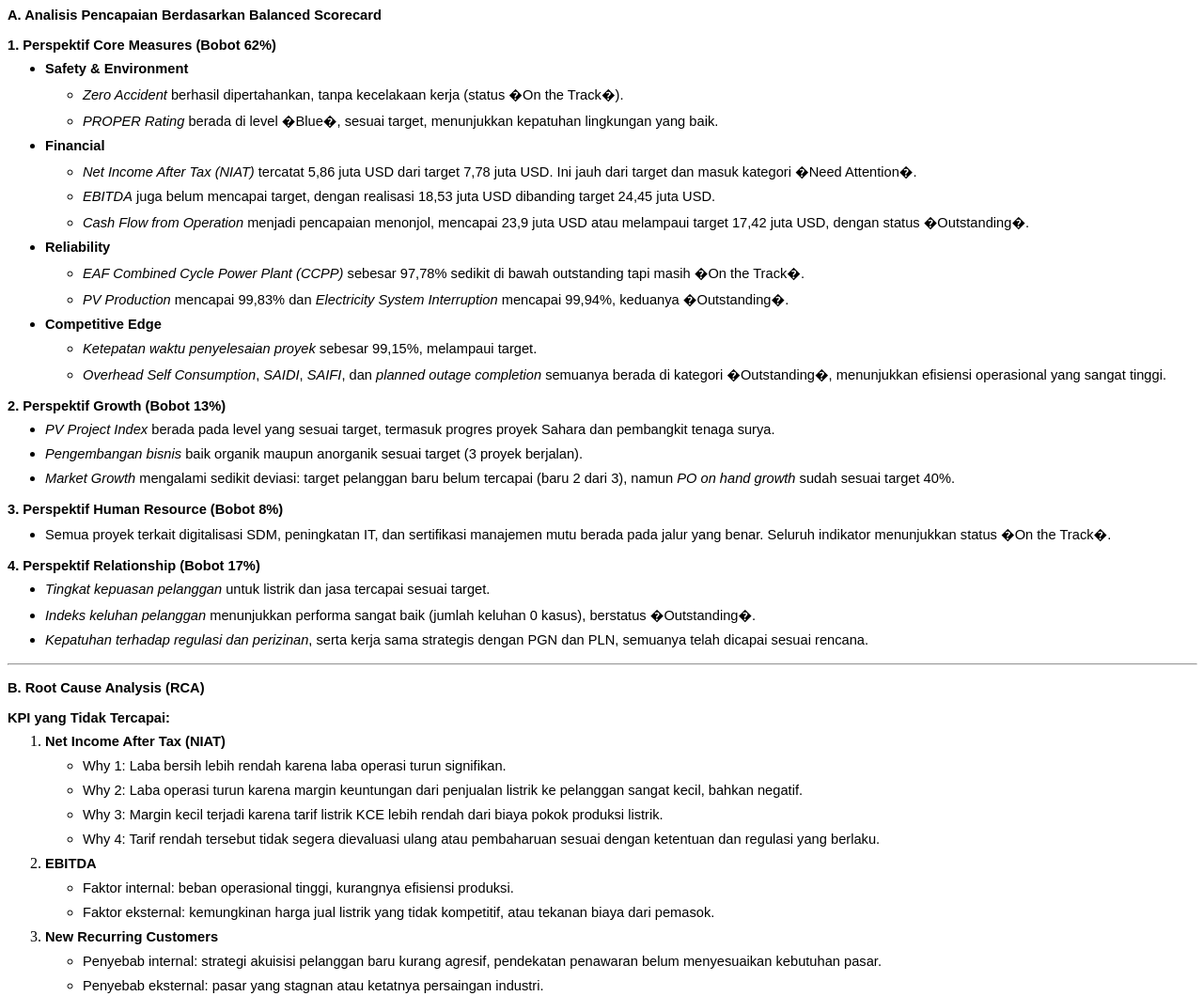
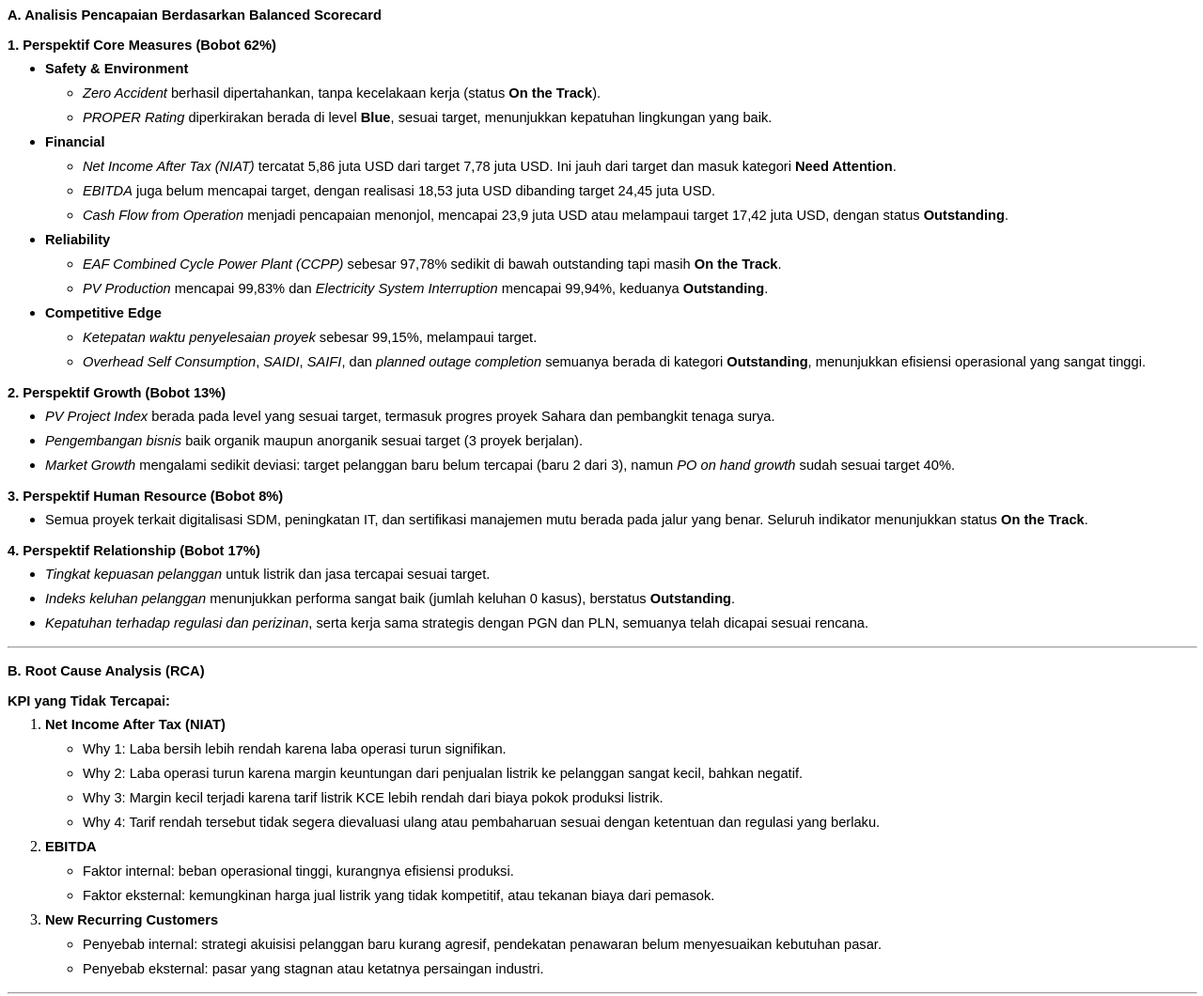
Before and after one commit to agungwn/CSC-KCE, a plain HTML site: page analyzer.html in a window 1280 px wide. Shown: the top 1060 px of the page at 94% size. Drawn offline with Linux system fonts and the light colour scheme.

Commit message:
Update analyzer.html

```diff
--- a/analyzer.html
+++ b/analyzer.html
@@ -42,14 +42,15 @@ class=SpellE>Perspektif</span> Core Measures (<span class=SpellE>Bobot</span>
       style='font-size:11.0pt;font-family:"Arial",sans-serif'> <span
       class=SpellE>berhasil</span> <span class=SpellE>dipertahankan</span>, <span
       class=SpellE>tanpa</span> <span class=SpellE>kecelakaan</span> <span
-      class=SpellE>kerja</span> (status �On the Track�).<o:p></o:p></span></li>
+      class=SpellE>kerja</span> (status <b>On the Track</b>).<o:p></o:p></span></li>
   <li class=MsoNormal style='margin-bottom:6.0pt;text-align:justify;line-height:
       normal;mso-list:l14 level2 lfo1;tab-stops:list 72.0pt'><i><span
       style='font-size:11.0pt;font-family:"Arial",sans-serif'>PROPER Rating</span></i><span
       style='font-size:11.0pt;font-family:"Arial",sans-serif'> <span
-      class=SpellE>berada</span> di level �Blue�, <span class=SpellE>sesuai</span>
-      target, <span class=SpellE>menunjukkan</span> <span class=SpellE>kepatuhan</span>
-      <span class=SpellE>lingkungan</span> yang <span class=SpellE>baik</span>.<o:p></o:p></span></li>
+      class=SpellE>diperkirakan</span> <span class=SpellE>berada</span> di
+      level <b>Blue</b>, <span class=SpellE>sesuai</span> target, <span
+      class=SpellE>menunjukkan</span> <span class=SpellE>kepatuhan</span> <span
+      class=SpellE>lingkungan</span> yang <span class=SpellE>baik</span>.<o:p></o:p></span></li>
  </ul>
  <li class=MsoNormal style='margin-bottom:6.0pt;text-align:justify;line-height:
      normal;mso-list:l14 level1 lfo1;tab-stops:list 36.0pt'><b><span
@@ -64,7 +65,7 @@ class=SpellE>Perspektif</span> Core Measures (<span class=SpellE>Bobot</span>
       USD <span class=SpellE>dari</span> target 7,78 <span class=SpellE>juta</span>
       USD. Ini <span class=SpellE>jauh</span> <span class=SpellE>dari</span>
       target dan <span class=SpellE>masuk</span> <span class=SpellE>kategori</span>
-      �Need Attention�.<o:p></o:p></span></li>
+      <b>Need Attention</b>.<o:p></o:p></span></li>
   <li class=MsoNormal style='margin-bottom:6.0pt;text-align:justify;line-height:
       normal;mso-list:l14 level2 lfo1;tab-stops:list 72.0pt'><i><span
       style='font-size:11.0pt;font-family:"Arial",sans-serif'>EBITDA</span></i><span
@@ -81,7 +82,7 @@ class=SpellE>Perspektif</span> Core Measures (<span class=SpellE>Bobot</span>
       class=SpellE>menonjol</span>, <span class=SpellE>mencapai</span> 23,9 <span
       class=SpellE>juta</span> USD <span class=SpellE>atau</span> <span
       class=SpellE>melampaui</span> target 17,42 <span class=SpellE>juta</span>
-      USD, <span class=SpellE>dengan</span> status �Outstanding�.<o:p></o:p></span></li>
+      USD, <span class=SpellE>dengan</span> status <b>Outstanding</b>.<o:p></o:p></span></li>
  </ul>
  <li class=MsoNormal style='margin-bottom:6.0pt;text-align:justify;line-height:
      normal;mso-list:l14 level1 lfo1;tab-stops:list 36.0pt'><b><span
@@ -95,14 +96,14 @@ class=SpellE>Perspektif</span> Core Measures (<span class=SpellE>Bobot</span>
       font-family:"Arial",sans-serif'> <span class=SpellE>sebesar</span> 97,78%
       <span class=SpellE>sedikit</span> di <span class=SpellE>bawah</span>
       outstanding <span class=SpellE>tapi</span> <span class=SpellE>masih</span>
-      �On the Track�.<o:p></o:p></span></li>
+      <b>On the Track</b>.<o:p></o:p></span></li>
   <li class=MsoNormal style='margin-bottom:6.0pt;text-align:justify;line-height:
       normal;mso-list:l14 level2 lfo1;tab-stops:list 72.0pt'><i><span
       style='font-size:11.0pt;font-family:"Arial",sans-serif'>PV Production</span></i><span
       style='font-size:11.0pt;font-family:"Arial",sans-serif'> <span
       class=SpellE>mencapai</span> 99,83% dan <i>Electricity System
       Interruption</i> <span class=SpellE>mencapai</span> 99,94%, <span
-      class=SpellE>keduanya</span> �Outstanding�.<o:p></o:p></span></li>
+      class=SpellE>keduanya</span> <b>Outstanding</b>.<o:p></o:p></span></li>
  </ul>
  <li class=MsoNormal style='margin-bottom:6.0pt;text-align:justify;line-height:
      normal;mso-list:l14 level1 lfo1;tab-stops:list 36.0pt'><b><span
@@ -123,7 +124,7 @@ class=SpellE>Perspektif</span> Core Measures (<span class=SpellE>Bobot</span>
       Consumption</span></i><span style='font-size:11.0pt;font-family:"Arial",sans-serif'>,
       <i>SAIDI</i>, <i>SAIFI</i>, dan <i>planned outage completion</i> <span
       class=SpellE>semuanya</span> <span class=SpellE>berada</span> di <span
-      class=SpellE>kategori</span> �Outstanding�, <span class=SpellE>menunjukkan</span>
+      class=SpellE>kategori</span> <b>Outstanding</b>, <span class=SpellE>menunjukkan</span>
       <span class=SpellE>efisiensi</span> <span class=SpellE>operasional</span>
       yang sangat <span class=SpellE>tinggi</span>.<o:p></o:p></span></li>
  </ul>
@@ -181,7 +182,7 @@ class=SpellE>Perspektif</span> Human Resource (<span class=SpellE>Bobot</span>
      <span class=SpellE>mutu</span> <span class=SpellE>berada</span> pada <span
      class=SpellE>jalur</span> yang <span class=SpellE>benar</span>. <span
      class=SpellE>Seluruh</span> <span class=SpellE>indikator</span> <span
-     class=SpellE>menunjukkan</span> status �On the Track�.<o:p></o:p></span></li>
+     class=SpellE>menunjukkan</span> status <b>On the Track</b>.<o:p></o:p></span></li>
 </ul>
 
 <p class=MsoNormal style='margin-bottom:6.0pt;text-align:justify;line-height:
@@ -207,7 +208,7 @@ class=SpellE>Perspektif</span> Relationship (<span class=SpellE>Bobot</span>
      class=SpellE>menunjukkan</span> <span class=SpellE>performa</span> sangat <span
      class=SpellE>baik</span> (<span class=SpellE>jumlah</span> <span
      class=SpellE>keluhan</span> 0 <span class=SpellE>kasus</span>), <span
-     class=SpellE>berstatus</span> �Outstanding�.<o:p></o:p></span></li>
+     class=SpellE>berstatus</span> <b>Outstanding</b>.<o:p></o:p></span></li>
  <li class=MsoNormal style='margin-bottom:6.0pt;text-align:justify;line-height:
      normal;mso-list:l3 level1 lfo4;tab-stops:list 36.0pt'><span class=SpellE><i><span
      style='font-size:11.0pt;font-family:"Arial",sans-serif'>Kepatuhan</span></i></span><i><span
@@ -676,8 +677,8 @@ mso-fareast-theme-font:minor-fareast;mso-ansi-language:IN'><u1:p></u1:p><o:p></o
  <li class=MsoNormal style='margin-bottom:6.0pt;text-align:justify;line-height:
      normal;mso-list:l12 level1 lfo14;tab-stops:list 36.0pt'><span lang=IN
      style='font-size:11.0pt;font-family:"Arial",sans-serif;mso-fareast-font-family:
-     "Times New Roman";mso-ansi-language:IN'>Tetapkan <b>ambang batas
-     pencapaian yang lebih menantang</b> untuk KPI yang sudah terlalu “mudah”.<u1:p></u1:p><o:p></o:p></span></li>
+     "Times New Roman";mso-ansi-language:IN'>Tetapkan <b>ambang batas pencapaian
+     yang lebih menantang</b> untuk KPI yang sudah terlalu “mudah”.<u1:p></u1:p><o:p></o:p></span></li>
 </ul>
 
 <div style='margin-bottom:6.0pt'>
```
